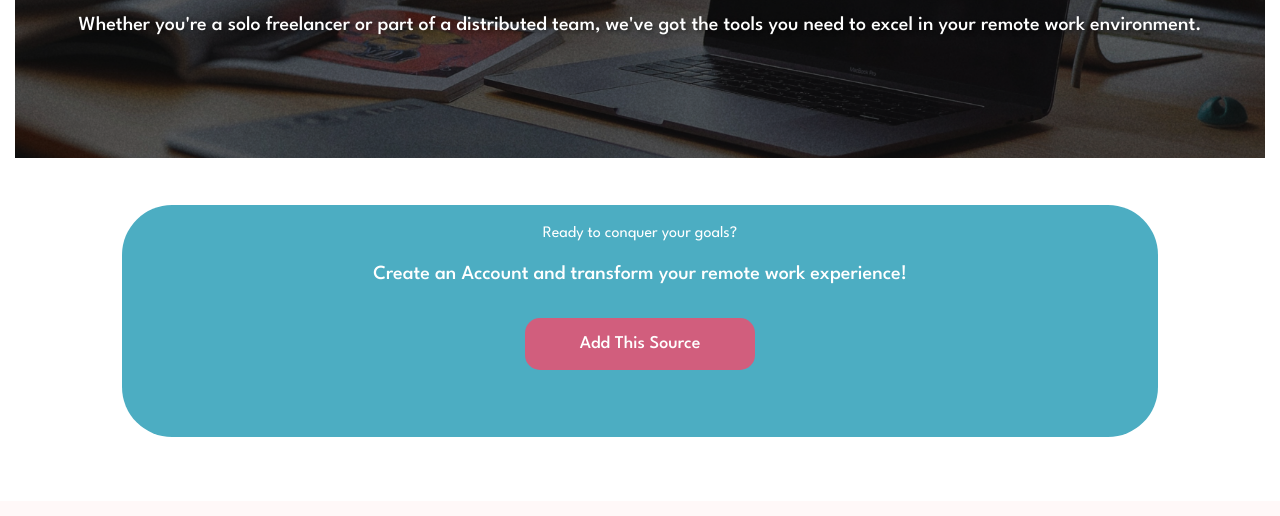
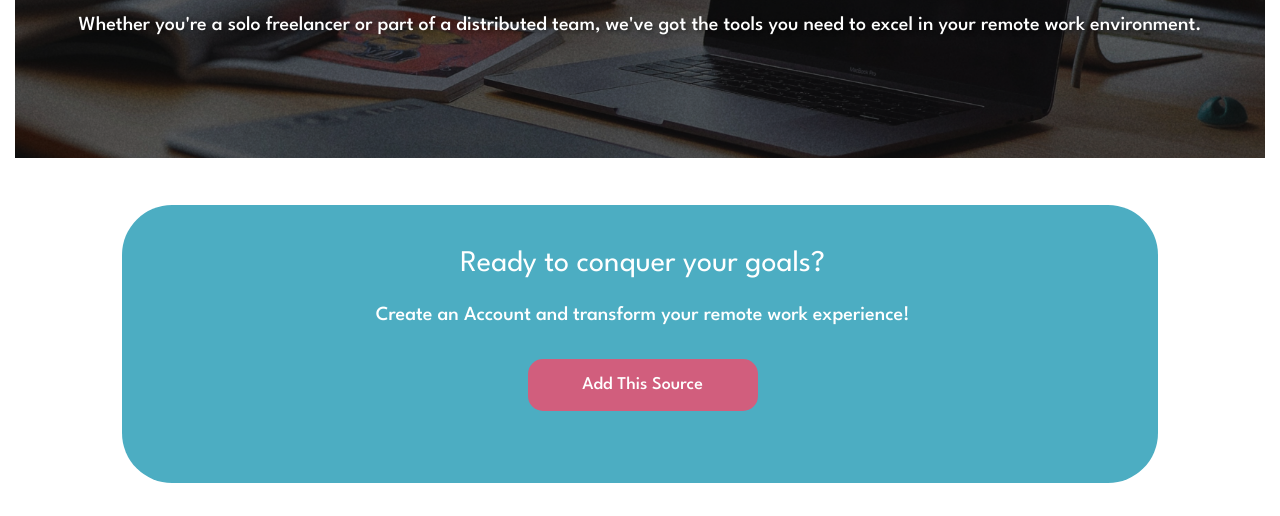
Before and after one commit to nilakande/Web-App, a plain HTML site: page index.html in a window 1280 px wide. Shown: the part 3017-3533 px from the top of the page. Drawn offline with nearby package versions, Linux system fonts and the light colour scheme.

Commit message:
chnages updated

```diff
--- a/style.css
+++ b/style.css
@@ -300,6 +300,13 @@ h5 {
 }
 
 /* Custom CSS for full-width image container */
+.full-width{
+  padding: 20px 5px 5px 10px;
+}
+.full-width p{
+  font-size: 30px;
+  font-weight: 0;
+}
 .full-width-image {
   position: relative;
   height: 300px;
```
